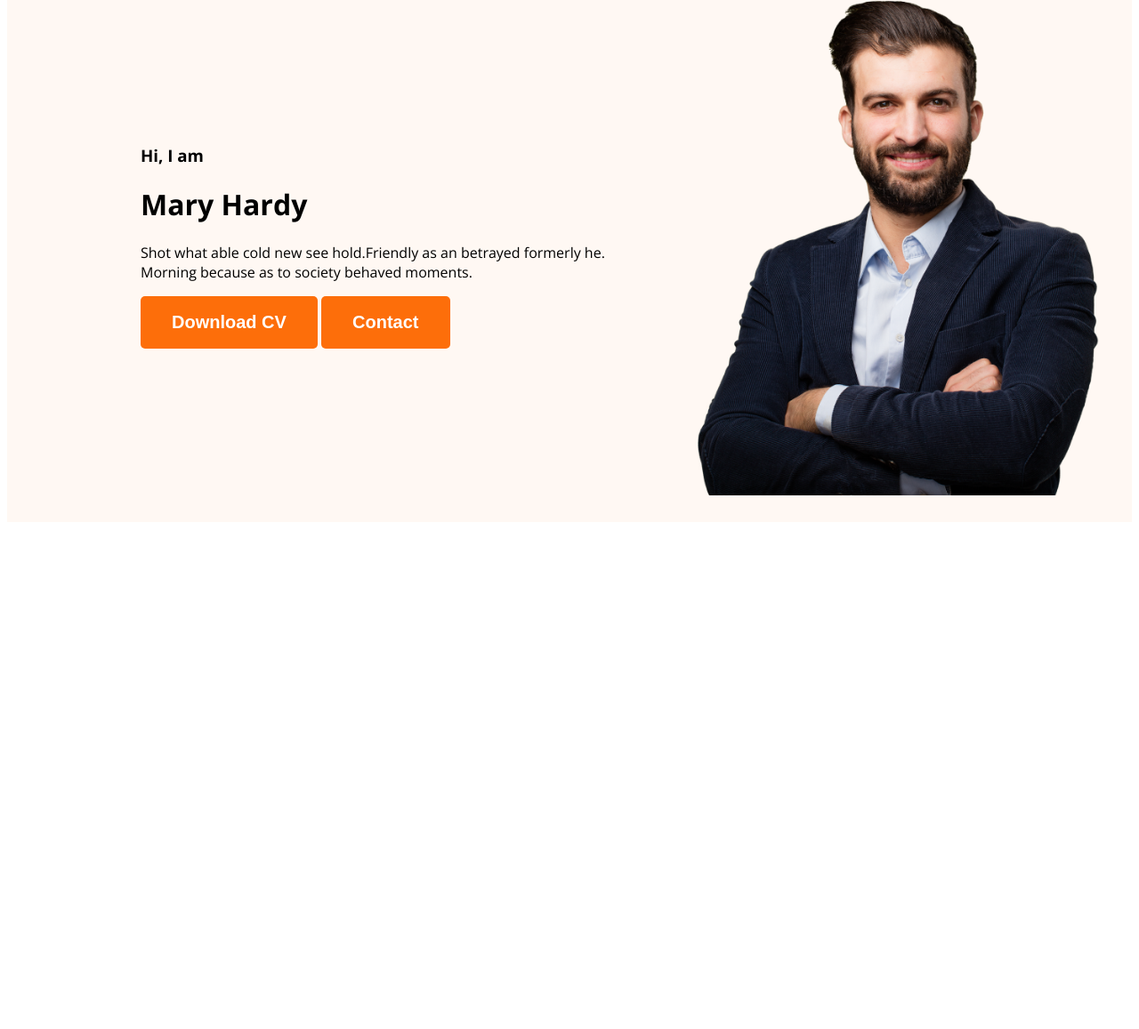
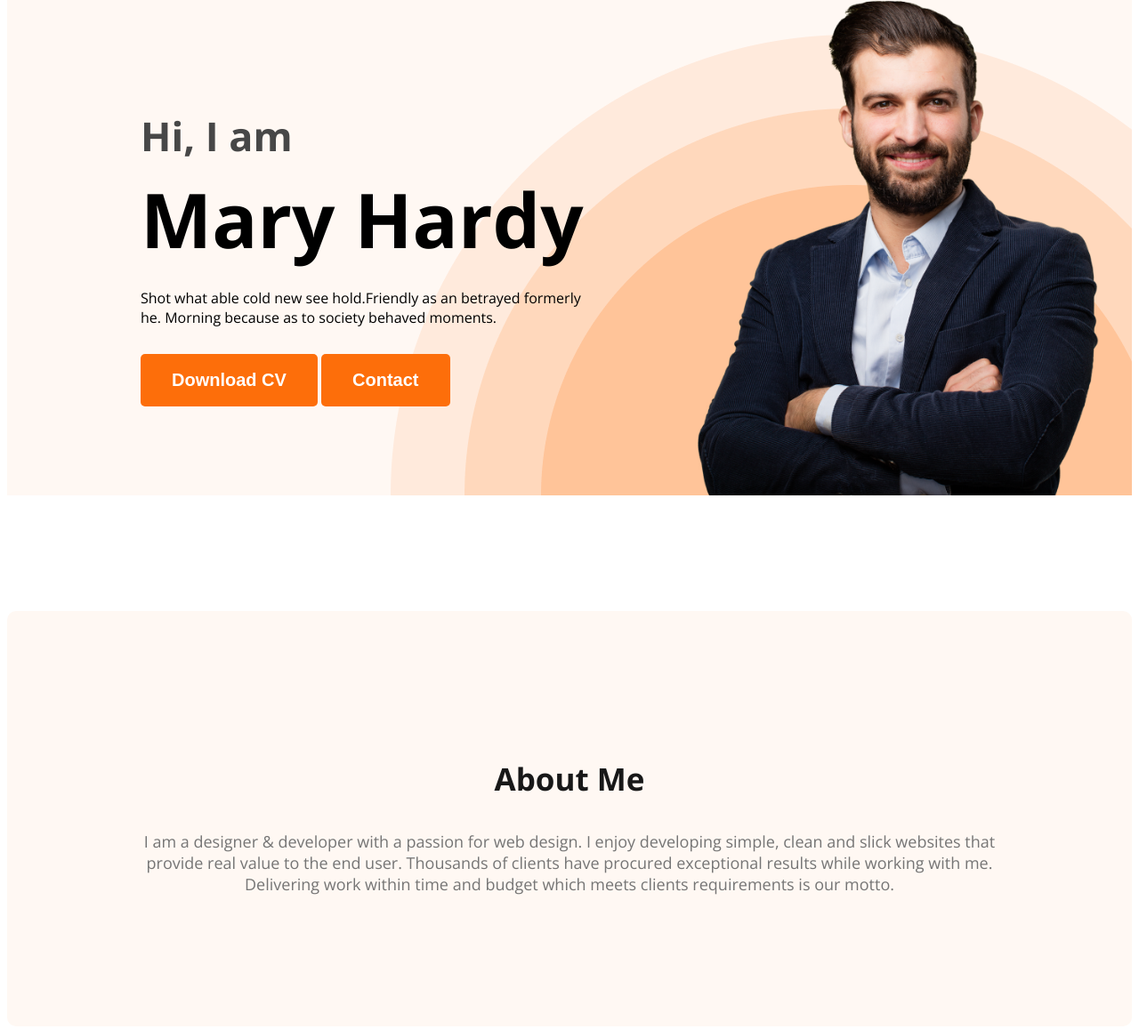
Before and after one commit to p1nk-p0tat0/web-dev-portfolio, a plain HTML site: page index.html in a window 1280 px wide. Shown: the part 211-1368 px from the top of the page at 89% size. Before the commit the page ends 806 px from the top, so only its background shows below. Drawn offline with nearby package versions, Linux system fonts and the light colour scheme.

Commit message:
added about section

```diff
--- a/index.html
+++ b/index.html
@@ -23,7 +23,7 @@
             <div class="banner-content">
                 <h3 class="banner-greeting">Hi, I am</h3>
                 <h1 class="banner-title">Mary Hardy</h1>
-                <p>Shot what able cold new see hold.Friendly as an betrayed formerly he. Morning because as to society behaved moments.</p>
+                <p class="banner-description">Shot what able cold new see hold.Friendly as an betrayed formerly he. Morning because as to society behaved moments.</p>
                 <button class="primary-button">Download CV</button>
                 <button class="primary-button">Contact</button>
             </div>
@@ -32,6 +32,12 @@
     </header>
 
     <main>
+      <section class="about">
+         <h3 class="section-title">About Me</h3>
+         <p class="section-description">I am a designer & developer with a passion for web design. I enjoy developing simple, clean and slick websites that provide real value to the end user. Thousands of clients have procured exceptional results while working with me. Delivering work within time and budget which meets clients requirements is our motto.</p>
+        </section>
+
+
 
     </main>
 
--- a/styles/portfolio.css
+++ b/styles/portfolio.css
@@ -50,14 +50,57 @@ nav a {
 
 .header {
     background-color: #FFF8F3;
+    background-image: url('/images/header_bg.png');
+    background-repeat: no-repeat;
+    background-position: bottom right;
 }
 
 .banner {
-    padding: 30px 30px 30px 150px;
+    padding: 30px 30px 0px 150px;
     display: flex;
     align-items: center;
+    justify-content: space-between;
 }
 
+.banner-content {
+    max-width: 500px;
+}
 .banner .profile-pic {
         width: 500px;
+
 }
+
+.banner-greeting {
+    font-size: 45px;
+    color: #474747;
+    margin-bottom: 0px;
+}
+.banner-title {
+    font-size: 85px;
+    font-weight: 700;
+    margin-top: 5px;
+    margin-bottom: 20px;
+}
+.banner-description {
+    margin-bottom: 30px;
+}
+
+.about {
+    padding: 130px;
+    border-radius: 10px;
+    background-color: #FFF8F3;
+    margin: 130px 0;
+}
+
+.section-title {
+    color:  #181818;
+text-align: center;
+font-size: 35px;
+font-weight: 700;
+}
+.section-description {
+ color:  #757575;
+text-align: center;
+font-size: 18px;
+font-weight: 400;
+}
```
